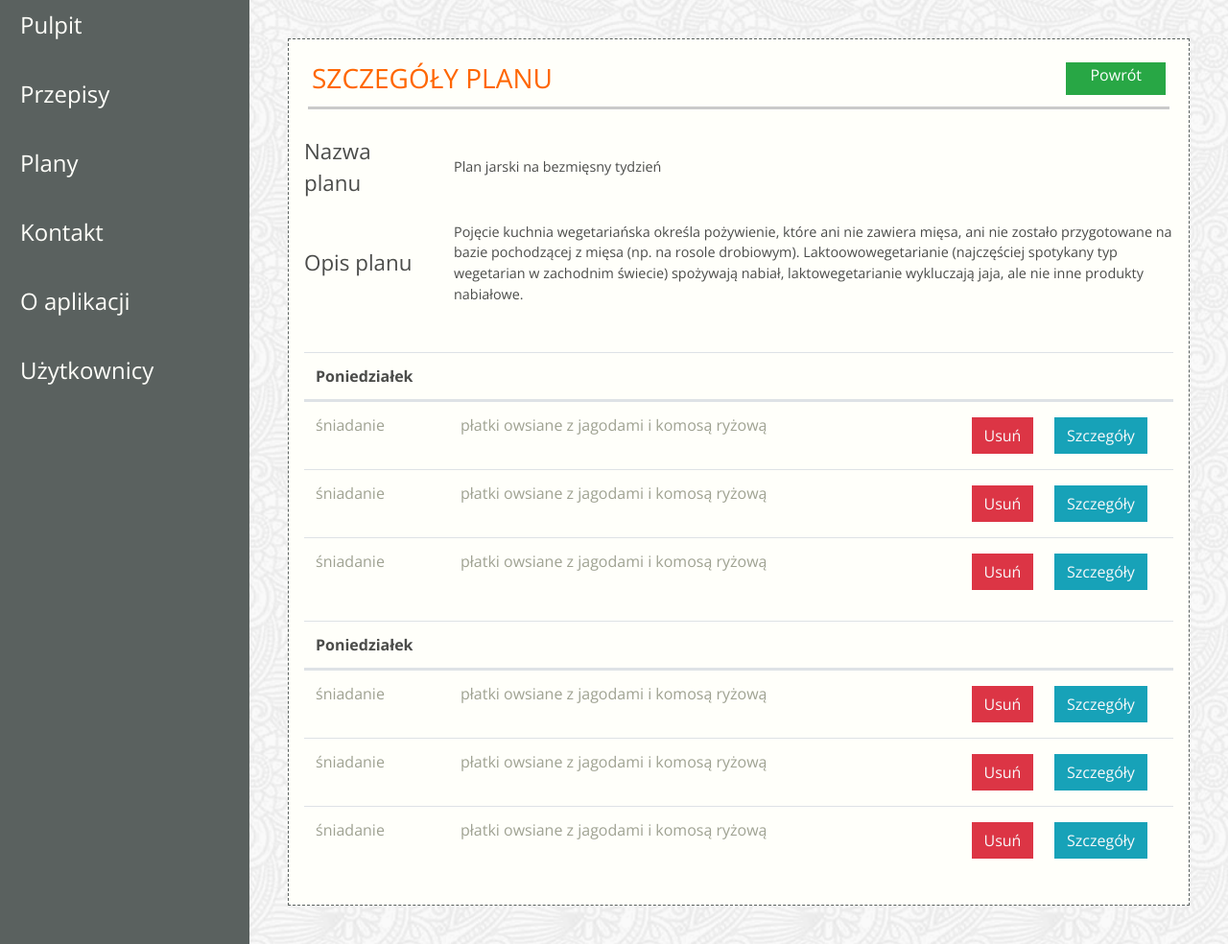
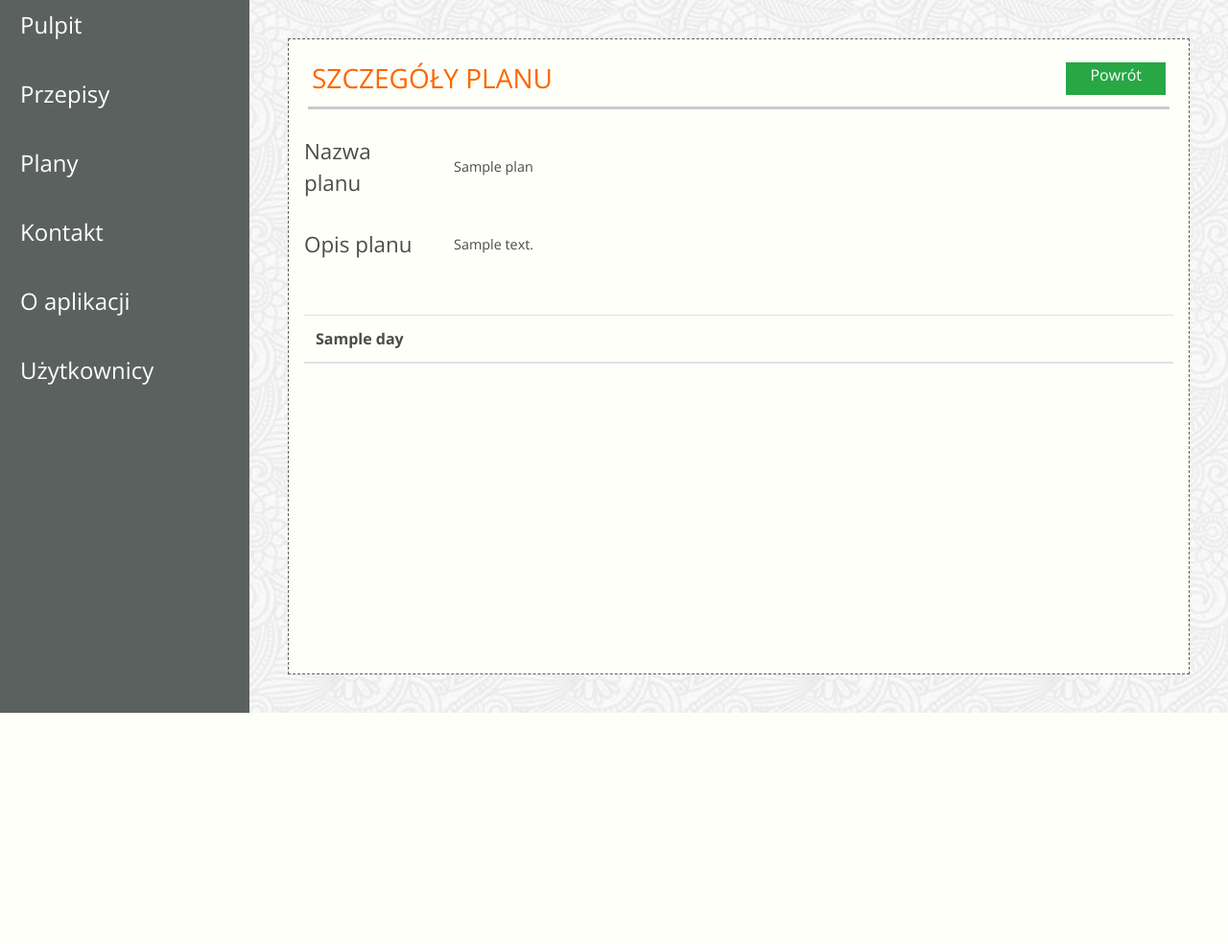
Before and after one commit to Gribek/Food_Plan_App, a Django app: template jedzonko/templates/app-details-schedules.html in a window 1280 px wide. Shown: the part 84-1068 px from the top of the page at 96% size. After the commit the page ends 827 px from the top, so only its background shows below. Run offline with Django 3.2, Linux system fonts and the light colour scheme; the template is opened without the code that fills it: most values are stand-ins (such as "Sample title", 1, 10 or a date in 2020); lists and menus that the app fills with data are empty; some libraries are stand-ins or nearby versions; some web fonts are replaced.

Commit message:
Nowy plan - zapis do bazy, Lista planów

```diff
--- a/jedzonko/templates/__base__.html
+++ b/jedzonko/templates/__base__.html
@@ -43,7 +43,7 @@
                             </a>
                         </li>
                         <li class="nav-item">
-                            <a class="nav-link" href="/app-schedules.html">
+                            <a class="nav-link" href="/plan">
                                 <span>Plany</span>
                                 <i class="fas fa-angle-right"></i>
                             </a>
--- a/jedzonko/templates/app-details-schedules.html
+++ b/jedzonko/templates/app-details-schedules.html
@@ -19,8 +19,7 @@
                                     Nazwa planu
                                 </span>
                 <div class="col-sm-10">
-                    <p class="schedules-text">Plan jarski na bezmięsny
-                        tydzień</p>
+                    <p class="schedules-text">{{ plan.name }}</p>
                 </div>
             </div>
             <div class="form-group row">
@@ -29,110 +28,36 @@
                                 </span>
                 <div class="col-sm-10">
                     <p class="schedules-text">
-                        Pojęcie kuchnia wegetariańska określa pożywienie, które
-                        ani nie zawiera mięsa, ani nie zostało przygotowane na
-                        bazie pochodzącej z mięsa (np. na rosole drobiowym).
-                        Laktoowowegetarianie (najczęściej spotykany typ
-                        wegetarian w zachodnim świecie) spożywają nabiał,
-                        laktowegetarianie wykluczają jaja, ale nie inne produkty
-                        nabiałowe.
+                        {{ plan.description }}
                     </p>
                 </div>
             </div>
         </div>
 
         <table class="table">
+            {% for day in day_list %}
             <thead>
             <tr class="d-flex">
-                <th class="col-2">Poniedziałek</th>
+                <th class="col-2">{{ day.get_day_name_display }}</th>
                 <th class="col-7"></th>
                 <th class="col-1"></th>
                 <th class="col-2"></th>
             </tr>
             </thead>
-            <tbody class="text-color-lighter">
-            <tr class="d-flex">
-                <td class="col-2">śniadanie</td>
-                <td class="col-7">płatki owsiane z jagodami i komosą ryżową</td>
-                <td class="col-1 center">
-                    <a href="#" class="btn btn-danger rounded-0 text-light m-1">Usuń</a>
-                </td>
-                <td class="col-2 center">
-                    <a href="app-details-schedules.html"
-                       class="btn btn-info rounded-0 text-light m-1">Szczegóły</a>
-                </td>
-            </tr>
-            <tr class="d-flex">
-                <td class="col-2">śniadanie</td>
-                <td class="col-7">płatki owsiane z jagodami i komosą ryżową</td>
-                <td class="col-1 center">
-                    <a href="#" class="btn btn-danger rounded-0 text-light m-1">Usuń</a>
-                </td>
-                <td class="col-2 center">
-                    <a href="app-details-schedules.html"
-                       class="btn btn-info rounded-0 text-light m-1">Szczegóły</a>
-                </td>
-            </tr>
-            <tr class="d-flex">
-                <td class="col-2">śniadanie</td>
-                <td class="col-7">płatki owsiane z jagodami i komosą ryżową</td>
-                <td class="col-1 center">
-                    <a href="#" class="btn btn-danger rounded-0 text-light m-1">Usuń</a>
-                </td>
-                <td class="col-2 center">
-                    <a href="app-details-schedules.html"
-                       class="btn btn-info rounded-0 text-light m-1">Szczegóły</a>
-                </td>
-            </tr>
-            </tbody>
+                {% for recipe in plan_details %}
+                    {% if recipe.day_name == day.day_name %}
+                        <tbody class="text-color-lighter">
+                            <tr class="d-flex">
+                                <td class="col-2">{{ recipe.meal_name }}</td>
+                                <td class="col-7">{{ recipe.recipe.name }}</td>
+                                <td class="col-1 center"><a href="#" class="btn btn-danger rounded-0 text-light m-1">Usuń</a></td>
+                                <td class="col-2 center"><a href="/recipe/{{ recipe.recipe.id }}" class="btn btn-info rounded-0 text-light m-1">Szczegóły</a></td>
+                            </tr>
+                        </tbody>
+                    {% endif %}
+                {% endfor %}
+            {% endfor %}
         </table>
-
-        <table class="table">
-            <thead>
-            <tr class="d-flex">
-                <th class="col-2">Poniedziałek</th>
-                <th class="col-7"></th>
-                <th class="col-1"></th>
-                <th class="col-2"></th>
-            </tr>
-            </thead>
-            <tbody class="text-color-lighter">
-            <tr class="d-flex">
-                <td class="col-2">śniadanie</td>
-                <td class="col-7">płatki owsiane z jagodami i komosą ryżową</td>
-                <td class="col-1 center">
-                    <a href="#" class="btn btn-danger rounded-0 text-light m-1">Usuń</a>
-                </td>
-                <td class="col-2 center">
-                    <a href="app-details-schedules.html"
-                       class="btn btn-info rounded-0 text-light m-1">Szczegóły</a>
-                </td>
-            </tr>
-            <tr class="d-flex">
-                <td class="col-2">śniadanie</td>
-                <td class="col-7">płatki owsiane z jagodami i komosą ryżową</td>
-                <td class="col-1 center">
-                    <a href="#" class="btn btn-danger rounded-0 text-light m-1">Usuń</a>
-                </td>
-                <td class="col-2 center">
-                    <a href="app-details-schedules.html"
-                       class="btn btn-info rounded-0 text-light m-1">Szczegóły</a>
-                </td>
-            </tr>
-            <tr class="d-flex">
-                <td class="col-2">śniadanie</td>
-                <td class="col-7">płatki owsiane z jagodami i komosą ryżową</td>
-                <td class="col-1 center">
-                    <a href="#" class="btn btn-danger rounded-0 text-light m-1">Usuń</a>
-                </td>
-                <td class="col-2 center">
-                    <a href="app-details-schedules.html"
-                       class="btn btn-info rounded-0 text-light m-1">Szczegóły</a>
-                </td>
-            </tr>
-            </tbody>
-        </table>
-
     </div>
 </div>
 {% endblock content %}
--- a/jedzonko/templates/dashboard.html
+++ b/jedzonko/templates/dashboard.html
@@ -10,7 +10,7 @@
                             </a>
                         </div>
                         <div class="menu-item border-dashed">
-                            <a href="">
+                            <a href="plan/add">
                                 <i class="far fa-plus-square icon-plus-square"></i>
                                 <span class="title">dodaj plan</span>
                             </a>
--- a/jedzonko/templates/pagination.html
+++ b/jedzonko/templates/pagination.html
@@ -8,13 +8,13 @@
                     </li>
                 {% else %}
                     <li class="page-items disabled">
-                        <a class="page-link"><span><<</span></a>
+                        <a class="page-link"><span>:)</span></a>
                     </li>
                 {% endif %}
                 {% for i in page_range %}
                     {% if items.number == i %}
                         <li class="page-items active">
-                            <a class="page-link" href="#">{{ i }} <span class="sr-only>">(current)</span></a>
+                            <a class="page-link" href="#"><b>{{ i }}</b></a>
                         </li>
                     {% else %}
                         <li class="page-items"><a class="page-link" href="?page={{ i }}">{{ i }}</a></li>
@@ -24,7 +24,7 @@
                     <li class="page-items"><a class="page-link" aria-label="Next"
                                                 href="?page={{ items.next_page_number }}">następna >></a></li>
                 {% else %}
-                    <li class="page-items disabled"><a class="page-link"><span>>></span></a></li>
+                    <li class="page-items disabled"><a class="page-link"><span>koniec</span></a></li>
                 {% endif %}
             </ul>
         </nav>
--- a/jedzonko/templates/recipe-details.html
+++ b/jedzonko/templates/recipe-details.html
@@ -91,8 +91,8 @@
                     </div>
                     <div class="col-2"></div>
                     <ul class="col-5 p-4 list-unstyled">
-                        {% for ingridien in recipe.ingredients.split %}
-                            <li>{{ ingridien }}</li>
+                        {% for i in ingr %}
+                            <li>{{ i }}</li>
                         {% endfor %}
                     </ul>
                 </div>
```
Also changed, not shown: jedzonko/templates/app-add-recipe.html (+8 -5 lines), jedzonko/templates/app-add-schedules.html (+13 -5 lines), jedzonko/templates/app-schedules.html (+8 -29 lines), jedzonko/views.py (+79 -13 lines), scrumlab/urls.py (+9 -8 lines), jedzonko/migrations/0005_auto_20181128_1602.py (added).
